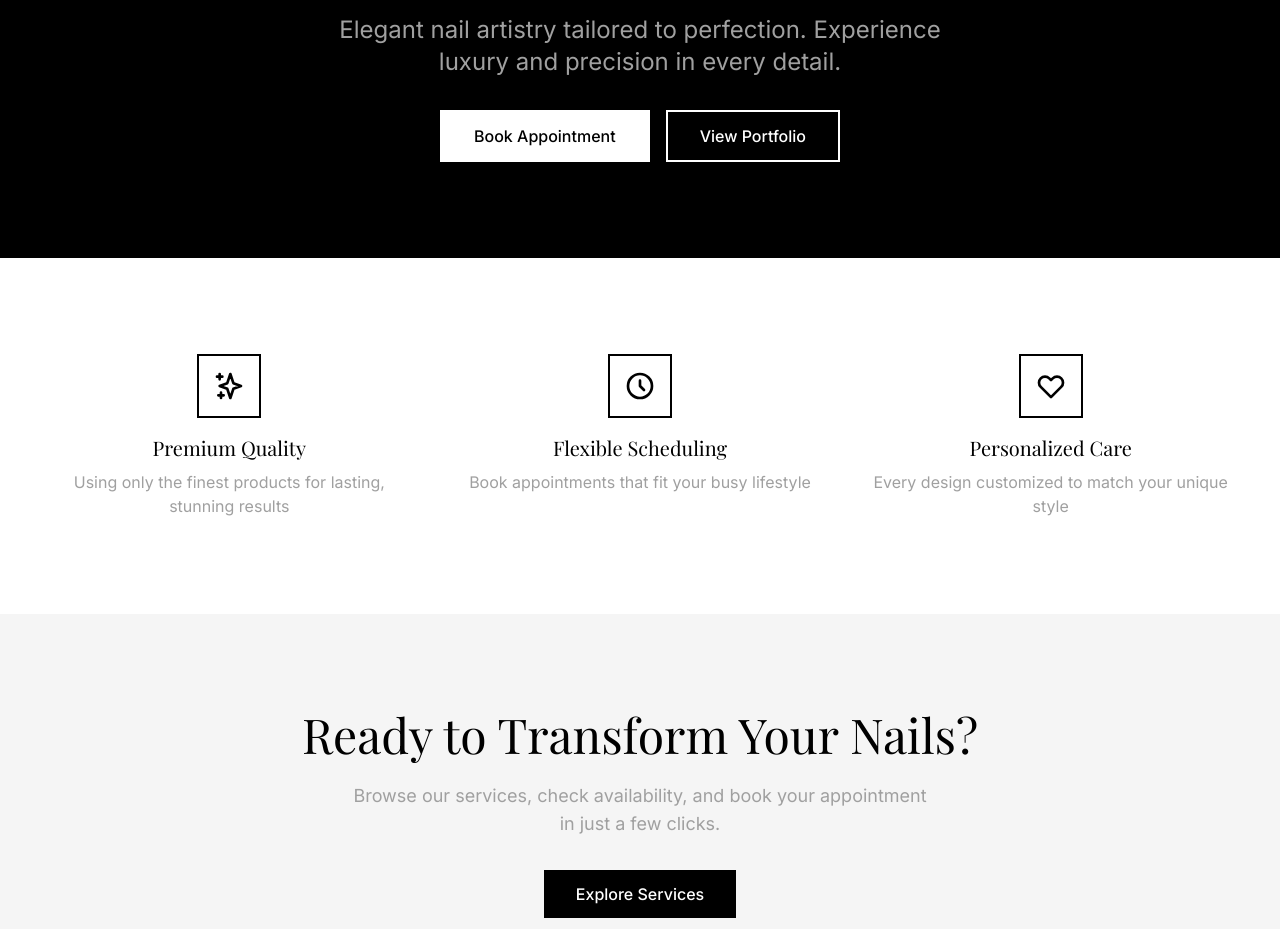
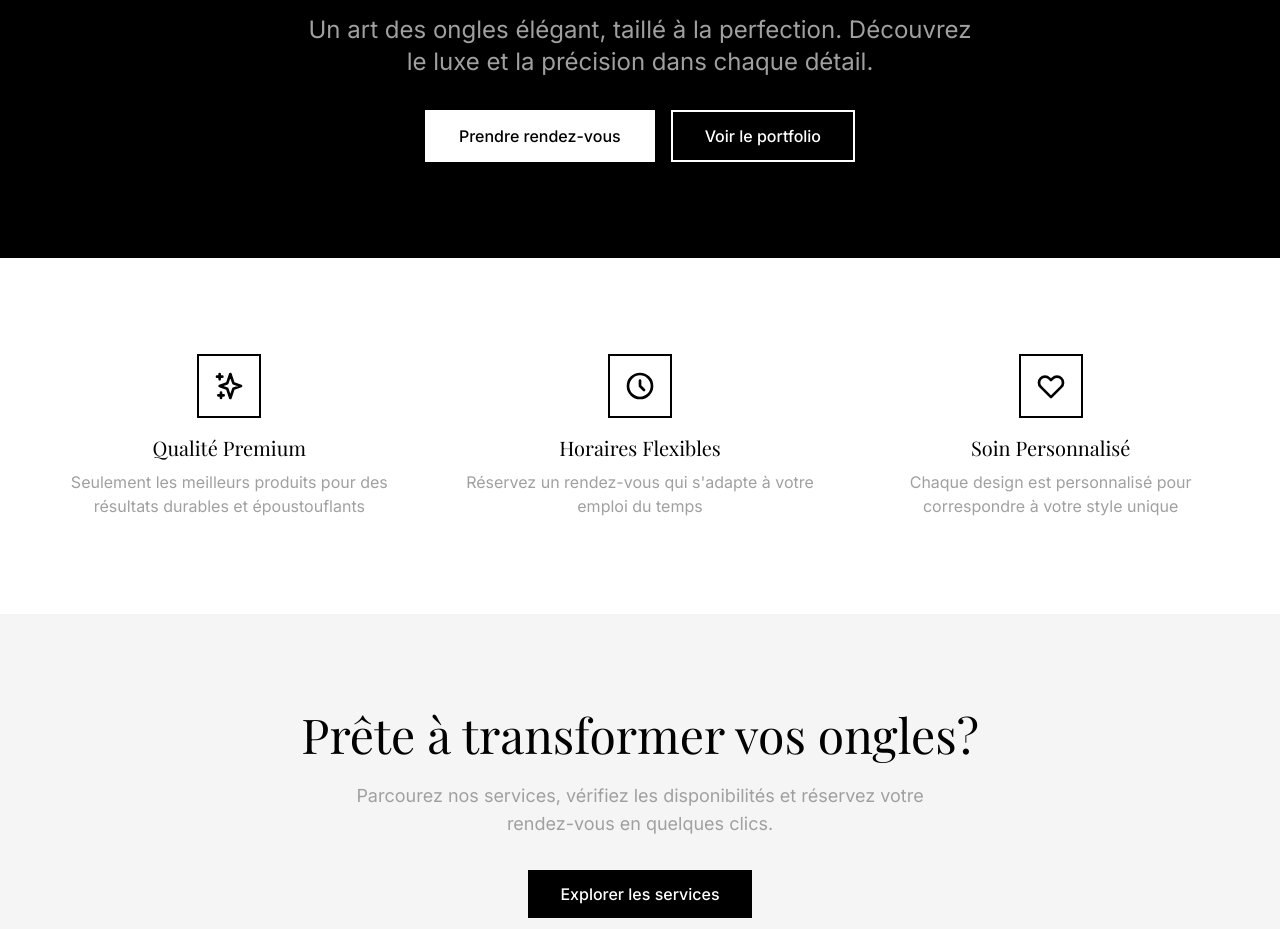
Before and after one commit to Testing-elo/nailsbyvic, a React (Vite) app: page / in a window 1280 px wide. Shown: the part 243-1172 px from the top of the page. Built offline with nearby package versions, Linux system fonts and the light colour scheme; no server answers.

Commit message:
Update Home.tsx

```diff
--- a/src/pages/Home.tsx
+++ b/src/pages/Home.tsx
@@ -1,27 +1,31 @@
 import { Link } from 'react-router-dom';
 import Button from '@/components/ui/Button';
+import { useLanguage } from '@/lib/LanguageContext';
 
 export default function Home() {
+    const { t } = useLanguage();
+    const h = t.home;
+
     return (
         <div className="animate-fade-in">
             {/* Hero Section */}
             <section className="section-padding bg-elegantBlack text-elegantWhite">
                 <div className="container-custom text-center">
                     <h1 className="text-5xl md:text-7xl font-serif mb-6 animate-slide-up">
-                        Nailsbyvic
+                        {h.title}
                     </h1>
                     <p className="text-xl md:text-2xl text-mediumGray mb-8 max-w-2xl mx-auto">
-                        Elegant nail artistry tailored to perfection. Experience luxury and precision in every detail.
+                        {h.subtitle}
                     </p>
                     <div className="flex flex-col sm:flex-row gap-4 justify-center">
                         <Link to="/book">
                             <Button variant="outline" className="w-full sm:w-auto bg-elegantWhite text-elegantBlack border-elegantWhite hover:bg-softGray hover:text-elegantBlack">
-                                Book Appointment
+                                {h.bookBtn}
                             </Button>
                         </Link>
                         <Link to="/portfolio">
                             <Button variant="outline" className="w-full sm:w-auto border-elegantWhite text-elegantWhite hover:bg-elegantWhite hover:text-elegantBlack">
-                                View Portfolio
+                                {h.portfolioBtn}
                             </Button>
                         </Link>
                     </div>
@@ -38,10 +42,8 @@ export default function Home() {
                                     <path strokeLinecap="round" strokeLinejoin="round" strokeWidth={2} d="M5 3v4M3 5h4M6 17v4m-2-2h4m5-16l2.286 6.857L21 12l-5.714 2.143L13 21l-2.286-6.857L5 12l5.714-2.143L13 3z" />
                                 </svg>
                             </div>
-                            <h3 className="text-xl font-serif mb-2">Premium Quality</h3>
-                            <p className="text-mediumGray">
-                                Using only the finest products for lasting, stunning results
-                            </p>
+                            <h3 className="text-xl font-serif mb-2">{h.feature1Title}</h3>
+                            <p className="text-mediumGray">{h.feature1Desc}</p>
                         </div>
 
                         <div className="text-center animate-fade-in-up" style={{ animationDelay: '0.1s' }}>
@@ -50,10 +52,8 @@ export default function Home() {
                                     <path strokeLinecap="round" strokeLinejoin="round" strokeWidth={2} d="M12 8v4l3 3m6-3a9 9 0 11-18 0 9 9 0 0118 0z" />
                                 </svg>
                             </div>
-                            <h3 className="text-xl font-serif mb-2">Flexible Scheduling</h3>
-                            <p className="text-mediumGray">
-                                Book appointments that fit your busy lifestyle
-                            </p>
+                            <h3 className="text-xl font-serif mb-2">{h.feature2Title}</h3>
+                            <p className="text-mediumGray">{h.feature2Desc}</p>
                         </div>
 
                         <div className="text-center animate-fade-in-up" style={{ animationDelay: '0.2s' }}>
@@ -62,10 +62,8 @@ export default function Home() {
                                     <path strokeLinecap="round" strokeLinejoin="round" strokeWidth={2} d="M4.318 6.318a4.5 4.5 0 000 6.364L12 20.364l7.682-7.682a4.5 4.5 0 00-6.364-6.364L12 7.636l-1.318-1.318a4.5 4.5 0 00-6.364 0z" />
                                 </svg>
                             </div>
-                            <h3 className="text-xl font-serif mb-2">Personalized Care</h3>
-                            <p className="text-mediumGray">
-                                Every design customized to match your unique style
-                            </p>
+                            <h3 className="text-xl font-serif mb-2">{h.feature3Title}</h3>
+                            <p className="text-mediumGray">{h.feature3Desc}</p>
                         </div>
                     </div>
                 </div>
@@ -74,14 +72,10 @@ export default function Home() {
             {/* CTA Section */}
             <section className="section-padding bg-softGray">
                 <div className="container-custom text-center">
-                    <h2 className="text-4xl md:text-5xl font-serif mb-6">
-                        Ready to Transform Your Nails?
-                    </h2>
-                    <p className="text-lg text-mediumGray mb-8 max-w-xl mx-auto">
-                        Browse our services, check availability, and book your appointment in just a few clicks.
-                    </p>
+                    <h2 className="text-4xl md:text-5xl font-serif mb-6">{h.ctaTitle}</h2>
+                    <p className="text-lg text-mediumGray mb-8 max-w-xl mx-auto">{h.ctaDesc}</p>
                     <Link to="/services">
-                        <Button>Explore Services</Button>
+                        <Button>{h.ctaBtn}</Button>
                     </Link>
                 </div>
             </section>
```
